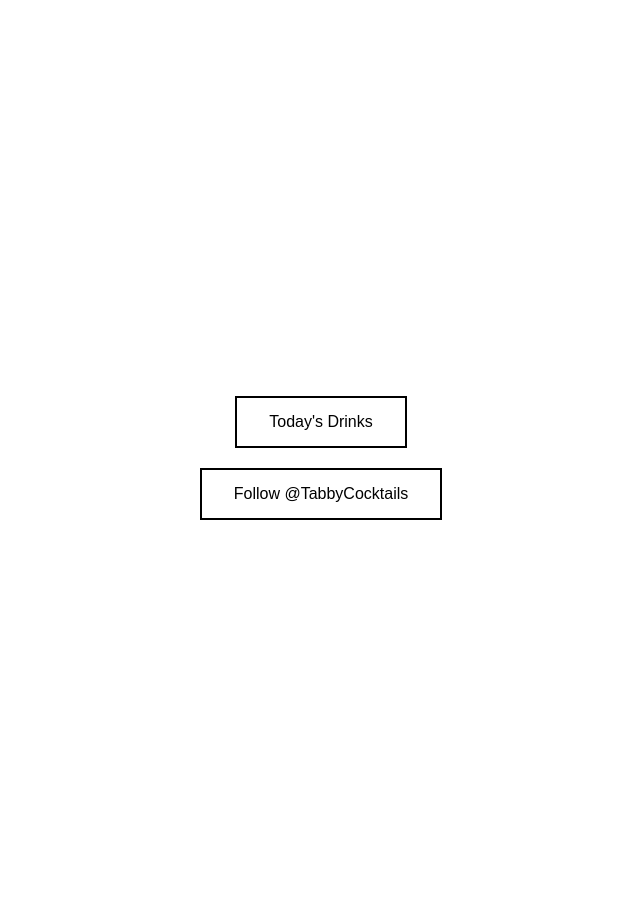
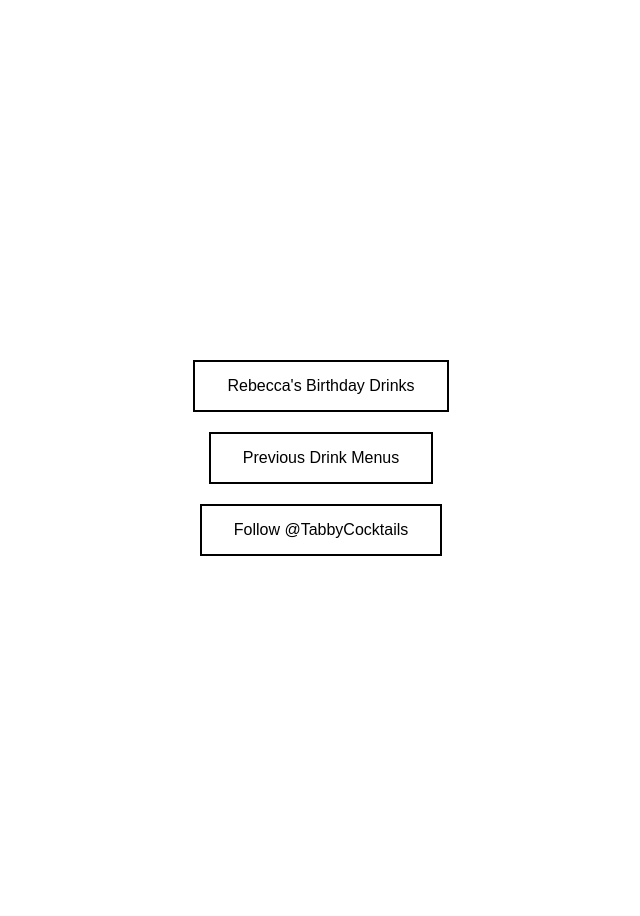
Before and after one commit to gsagostini/gsagostini.github.io, a Jekyll site: the page cocktails/menu.html, which Jekyll copies as it is, in a window 1280 px wide. Shown: the whole page, without its empty margins (319-959 px from the left). Built offline with Jekyll 4.4.1, drawn with Linux system fonts in a browser that asks for light colours.

Commit message:
Update menu.html with Rebecca drinks and "others"

```diff
--- a/cocktails/menu.html
+++ b/cocktails/menu.html
@@ -45,8 +45,8 @@
 </head>
 <body>
 <div class="button-container">
-    <button onclick="window.location.href='content/taylor-standard.png'">Today's Drinks</button>
-<!--     <button onclick="window.location.href='content/standard.pdf'">Standard Menu</button> -->
+    <button onclick="window.location.href='content/rebecca.pdf'">Rebecca's Birthday Drinks</button>
+    <button onclick="window.location.href='other_menus.html'">Previous Drink Menus</button>
     <button onclick="window.location.href='https://www.instagram.com/tabbycocktails/'">Follow @TabbyCocktails</button>
 </div>
 </body>
```
